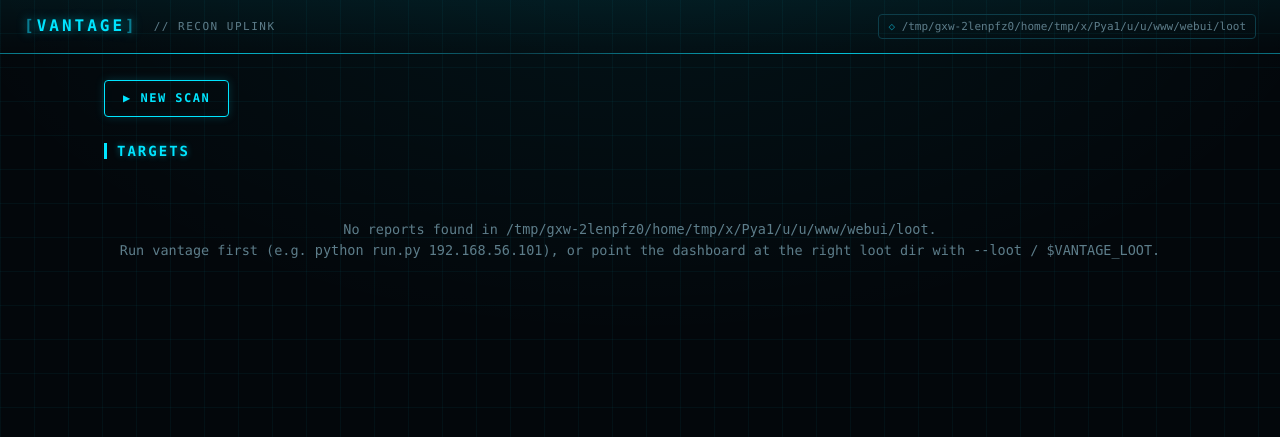
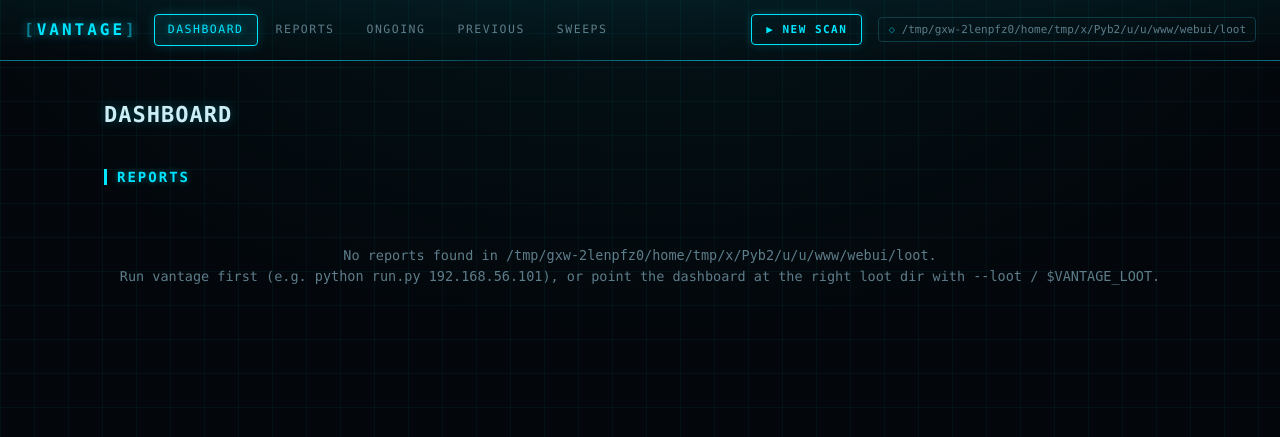
Before and after one commit to foldedarrow/Vantage, a Flask app: page / in a window 1280 px wide. Shown: the top 437 px of the page. Run offline with Flask 3, Linux system fonts and the light colour scheme.

Commit message:
Add nav tabs and dedicated pages to the web dashboard
Split the single catch-all index into a top nav bar (Dashboard / Reports /
Ongoing / Previous / Sweeps) plus focused pages, so each scan state has its
own view instead of stacking on one page:

- Reports     — completed scans with a report (ranked leads up front)
- Ongoing     — scans running now, with live nmap progress; badge in the nav
                shows the count; auto-refreshes
- Previous    — started-but-stopped/incomplete runs (Ctrl-C / killed)
- Sweeps      — CIDR sweep indexes
- Dashboard   — overview that previews each section with 'view all →' links

Card markup is factored into _macros.html (target/live/stopped/sweep cards)
and shared by the dashboard and the tab pages — no duplication. A context
processor injects the loot path + live count into every template so the nav
(and its Ongoing badge) render on all pages, including reports/live/scan.
Active tab is highlighted with a neon underline. The live cards now also show
the nmap progress bar.

Routes added: /reports /ongoing /previous /sweeps. 223 tests still pass.

Co-Authored-By: Claude Opus 4.8 <noreply@anthropic.com>

```diff
--- a/webui/app.py
+++ b/webui/app.py
@@ -255,11 +255,41 @@ def list_stopped() -> list[dict]:
 
 
 # --- routes ------------------------------------------------------------------
+@app.context_processor
+def _inject_nav():
+    """Expose the loot dir + live-scan count to every template so the nav bar
+    can render its path chip and the 'Ongoing' badge on any page."""
+    try:
+        return {"loot": loot_dir(), "nav_live_count": len(list_live())}
+    except Exception:  # noqa: BLE001 — the nav must never break a page render
+        return {"loot": "", "nav_live_count": 0}
+
+
 @app.route("/")
 def index():
     return render_template("index.html", targets=list_targets(),
                            sweeps=list_sweeps(), live=list_live(),
-                           stopped=list_stopped(), loot=loot_dir())
+                           stopped=list_stopped(), nav="dashboard")
+
+
+@app.route("/reports")
+def reports():
+    return render_template("reports.html", targets=list_targets(), nav="reports")
+
+
+@app.route("/ongoing")
+def ongoing():
+    return render_template("ongoing.html", live=list_live(), nav="ongoing")
+
+
+@app.route("/previous")
+def previous():
+    return render_template("previous.html", stopped=list_stopped(), nav="previous")
+
+
+@app.route("/sweeps")
+def sweeps():
+    return render_template("sweeps.html", sweeps=list_sweeps(), nav="sweeps")
 
 
 def _proc_alive(slug: str) -> bool:
--- /dev/null
+++ b/webui/templates/_macros.html
@@ -0,0 +1,67 @@
+{# Reusable card markup shared by the dashboard and the per-tab pages. #}
+
+{% macro target_card(t) %}
+<div class="card">
+  <h3><a href="/report/{{ t.slug }}">{{ t.target }}</a></h3>
+  <div class="meta">
+    {% if t.klass %}<span class="pill {{ t.klass }}">{{ t.klass }}</span>{% endif %}
+    {% if t.profile %}<span>{{ t.profile }}</span>{% endif %}
+    {% if t.generated %}<span>{{ t.generated }}</span>{% endif %}
+  </div>
+  <div class="stats">
+    <div><div class="n">{{ t.n_services }}</div><div class="l">services</div></div>
+    <div><div class="n">{{ t.n_findings }}</div><div class="l">findings</div></div>
+    <div><div class="n">{{ t.n_candidates }}</div><div class="l">candidates</div></div>
+  </div>
+  {% if t.top_leads %}
+  <ol class="leads">{% for lead in t.top_leads %}<li>{{ lead|safe }}</li>{% endfor %}</ol>
+  {% else %}
+  <div class="muted">No priority leads.</div>
+  {% endif %}
+</div>
+{% endmacro %}
+
+{% macro live_card(s) %}
+<div class="card" style="border-left:3px solid var(--accent)">
+  <h3><a href="/live/{{ s.slug }}">{{ s.slug }}</a> <span class="live-dot">●</span></h3>
+  <div class="meta">
+    {% if s.status.current %}<span>▶ running <b>{{ s.status.current.tool }}</b></span>
+    {% else %}<span>… {{ s.status.phase or 'working' }}</span>{% endif %}
+    <span>{{ s.status.n_events }} events</span>
+  </div>
+  {% if s.status.current %}<div class="muted" style="font-family:var(--mono);font-size:11px;overflow:hidden;text-overflow:ellipsis;white-space:nowrap">{{ s.status.current.cmd }}</div>{% endif %}
+  {% if s.status.current and s.status.current.progress and s.status.current.progress.percent is not none %}
+  {% set p = s.status.current.progress %}
+  <div class="progress">
+    <div class="track"><div class="fill" style="width:{{ p.percent|round|int }}%"></div></div>
+    <span class="lbl">{{ p.percent|round|int }}% done{% if p.remaining %} · ~{{ p.remaining }} remaining{% endif %}{% if p.phase %} · {{ p.phase }}{% endif %}</span>
+  </div>
+  {% endif %}
+  <div style="display:flex;gap:14px;align-items:center;margin-top:10px">
+    <a href="/live/{{ s.slug }}">watch live →</a>
+    <form method="post" action="/scan/{{ s.slug }}/stop" style="margin:0">
+      <button type="submit" class="stopbtn">■ stop</button>
+    </form>
+  </div>
+</div>
+{% endmacro %}
+
+{% macro stopped_card(s) %}
+<div class="card" style="opacity:.62">
+  <h3>{{ s.slug }} <span class="muted">○ stopped</span></h3>
+  <div class="meta">
+    <span>last: {{ s.status.phase or s.last }}</span>
+    <span>{{ s.status.n_events }} events</span>
+    {% if s.status.age is not none %}<span>idle {{ s.status.age }}s</span>{% endif %}
+  </div>
+  <div class="muted" style="font-size:12px">Run didn't finish (Ctrl-C / killed). No report written.</div>
+  <div style="margin-top:8px"><a href="/live/{{ s.slug }}">view timeline →</a></div>
+</div>
+{% endmacro %}
+
+{% macro sweep_card(s) %}
+<div class="card">
+  <h3><a href="/sweep/{{ s.slug }}">{{ s.slug }}</a></h3>
+  <div class="meta">CIDR sweep index</div>
+</div>
+{% endmacro %}
--- a/webui/templates/base.html
+++ b/webui/templates/base.html
@@ -58,9 +58,26 @@
     header .logo a { color:inherit; }
     header .logo .br { color:var(--accent-dim); }
     header .sub { color:var(--muted); letter-spacing:1.5px; text-transform:uppercase; font-size:11px; }
-    header .loot { color:var(--muted); font-size:11px; margin-left:auto;
+    header .loot { color:var(--muted); font-size:11px;
       border:1px solid var(--border); border-radius:4px; padding:3px 9px; }
     header .loot::before { content:"◇ "; color:var(--accent-dim); }
+    header .spacer { margin-left:auto; }
+
+    /* ---- nav tabs ------------------------------------------------------ */
+    nav.tabs { display:flex; gap:4px; flex-wrap:wrap; }
+    nav.tabs a { position:relative; color:var(--muted); font-size:11.5px;
+      text-transform:uppercase; letter-spacing:1.5px; padding:6px 13px; border-radius:4px;
+      border:1px solid transparent; transition:.15s; }
+    nav.tabs a:hover { color:var(--fg); border-color:var(--border); text-shadow:none;
+      background:rgba(0,229,255,.05); }
+    nav.tabs a.on { color:var(--accent); border-color:var(--accent);
+      background:rgba(0,229,255,.08); text-shadow:var(--glow);
+      box-shadow:0 0 12px rgba(0,229,255,.18), inset 0 0 12px rgba(0,229,255,.06); }
+    nav.tabs a .badge { display:inline-block; min-width:16px; margin-left:6px; padding:0 5px;
+      font-size:10px; line-height:15px; text-align:center; color:#021015; background:var(--accent);
+      border-radius:9px; box-shadow:0 0 8px rgba(0,229,255,.55); }
+    .newscan.sm { padding:6px 14px; font-size:11px; }
+    .viewall { font-size:11.5px; letter-spacing:1px; text-transform:uppercase; }
 
     main { max-width:1120px; margin:0 auto; padding:26px 24px 60px; }
     h1,h2,h3 { line-height:1.2; letter-spacing:1px; }
@@ -168,9 +185,18 @@
   </style>
 </head>
 <body>
+  {% set nav = nav|default('') %}
   <header>
     <span class="logo"><a href="/"><span class="br">[</span>VANTAGE<span class="br">]</span></a></span>
-    <span class="sub">// recon uplink</span>
+    <nav class="tabs">
+      <a href="/" class="{{ 'on' if nav == 'dashboard' }}">Dashboard</a>
+      <a href="/reports" class="{{ 'on' if nav == 'reports' }}">Reports</a>
+      <a href="/ongoing" class="{{ 'on' if nav == 'ongoing' }}">Ongoing{% if nav_live_count %}<span class="badge">{{ nav_live_count }}</span>{% endif %}</a>
+      <a href="/previous" class="{{ 'on' if nav == 'previous' }}">Previous</a>
+      <a href="/sweeps" class="{{ 'on' if nav == 'sweeps' }}">Sweeps</a>
+    </nav>
+    <span class="spacer"></span>
+    <a href="/scan" class="newscan sm">▶ New scan</a>
     <span class="loot">{{ loot if loot else '' }}</span>
   </header>
   <main>{% block content %}{% endblock %}</main>
--- a/webui/templates/index.html
+++ b/webui/templates/index.html
@@ -1,74 +1,27 @@
 {% extends "base.html" %}
-{% block title %}vantage — targets{% endblock %}
+{% from "_macros.html" import target_card, live_card, stopped_card, sweep_card %}
+{% block title %}vantage — dashboard{% endblock %}
 {% block content %}
 
-<div style="display:flex;align-items:center;gap:12px;margin-bottom:8px">
-  <a href="/scan" class="newscan">▶ New scan</a>
-</div>
+<h1>Dashboard</h1>
 
 {% if live %}
-<h2>● Live scans</h2>
+<div style="display:flex;align-items:baseline;gap:14px">
+  <h2>● Ongoing scans</h2>
+  <a class="viewall" href="/ongoing">view all →</a>
+</div>
 <div class="grid">
-  {% for s in live %}
-  <div class="card" style="border-left:3px solid var(--green)">
-    <h3><a href="/live/{{ s.slug }}">{{ s.slug }}</a> <span class="live-dot">●</span></h3>
-    <div class="meta">
-      {% if s.status.current %}
-        <span>▶ running <b>{{ s.status.current.tool }}</b></span>
-      {% else %}
-        <span>… {{ s.status.phase or 'working' }}</span>
-      {% endif %}
-      <span>{{ s.status.n_events }} events</span>
-    </div>
-    {% if s.status.current %}<div class="muted" style="font-family:var(--mono);font-size:11px;overflow:hidden;text-overflow:ellipsis;white-space:nowrap">{{ s.status.current.cmd }}</div>{% endif %}
-    <div style="display:flex;gap:14px;align-items:center">
-      <a href="/live/{{ s.slug }}">watch live →</a>
-      <form method="post" action="/scan/{{ s.slug }}/stop" style="margin:0">
-        <button type="submit" class="stopbtn">■ stop</button>
-      </form>
-    </div>
-  </div>
-  {% endfor %}
+  {% for s in live %}{{ live_card(s) }}{% endfor %}
 </div>
 {% endif %}
 
-{% if sweeps %}
-<h2>CIDR sweeps</h2>
-<div class="grid">
-  {% for s in sweeps %}
-  <div class="card">
-    <h3><a href="/sweep/{{ s.slug }}">{{ s.slug }}</a></h3>
-    <div class="meta">sweep index</div>
-  </div>
-  {% endfor %}
+<div style="display:flex;align-items:baseline;gap:14px">
+  <h2>Reports</h2>
+  {% if targets %}<a class="viewall" href="/reports">view all ({{ targets|length }}) →</a>{% endif %}
 </div>
-{% endif %}
-
-<h2>Targets</h2>
 {% if targets %}
 <div class="grid">
-  {% for t in targets %}
-  <div class="card">
-    <h3><a href="/report/{{ t.slug }}">{{ t.target }}</a></h3>
-    <div class="meta">
-      {% if t.klass %}<span class="pill {{ t.klass }}">{{ t.klass }}</span>{% endif %}
-      {% if t.profile %}<span>{{ t.profile }}</span>{% endif %}
-      {% if t.generated %}<span>{{ t.generated }}</span>{% endif %}
-    </div>
-    <div class="stats">
-      <div><div class="n">{{ t.n_services }}</div><div class="l">services</div></div>
-      <div><div class="n">{{ t.n_findings }}</div><div class="l">findings</div></div>
-      <div><div class="n">{{ t.n_candidates }}</div><div class="l">candidates</div></div>
-    </div>
-    {% if t.top_leads %}
-    <ol class="leads">
-      {% for lead in t.top_leads %}<li>{{ lead|safe }}</li>{% endfor %}
-    </ol>
-    {% else %}
-    <div class="muted">No priority leads.</div>
-    {% endif %}
-  </div>
-  {% endfor %}
+  {% for t in targets[:6] %}{{ target_card(t) }}{% endfor %}
 </div>
 {% elif not live and not stopped %}
 <div class="empty">
@@ -76,22 +29,27 @@
   Run vantage first (e.g. <code>python run.py 192.168.56.101</code>), or point the
   dashboard at the right loot dir with <code>--loot</code> / <code>$VANTAGE_LOOT</code>.
 </div>
+{% else %}
+<div class="muted">No completed reports yet.</div>
+{% endif %}
+
+{% if sweeps %}
+<div style="display:flex;align-items:baseline;gap:14px">
+  <h2>CIDR sweeps</h2>
+  <a class="viewall" href="/sweeps">view all →</a>
+</div>
+<div class="grid">
+  {% for s in sweeps[:3] %}{{ sweep_card(s) }}{% endfor %}
+</div>
 {% endif %}
 
 {% if stopped %}
-<h2 class="muted">Stopped / incomplete</h2>
+<div style="display:flex;align-items:baseline;gap:14px">
+  <h2 style="color:var(--muted);border-color:var(--border)">Previous / incomplete</h2>
+  <a class="viewall" href="/previous">view all →</a>
+</div>
 <div class="grid">
-  {% for s in stopped %}
-  <div class="card" style="opacity:.6">
-    <h3>{{ s.slug }} <span class="muted">○ stopped</span></h3>
-    <div class="meta">
-      <span>last: {{ s.status.phase or s.last }}</span>
-      <span>{{ s.status.n_events }} events</span>
-      {% if s.status.age is not none %}<span>idle {{ s.status.age }}s</span>{% endif %}
-    </div>
-    <div class="muted" style="font-size:12px">Run didn't finish (Ctrl-C / killed). No report written.</div>
-  </div>
-  {% endfor %}
+  {% for s in stopped[:3] %}{{ stopped_card(s) }}{% endfor %}
 </div>
 {% endif %}
 
```
Also changed, not shown: webui/templates/ongoing.html (added, +23 -0 lines), webui/templates/previous.html (added, +18 -0 lines), webui/templates/reports.html (added, +20 -0 lines), webui/templates/sweeps.html (added, +18 -0 lines).
